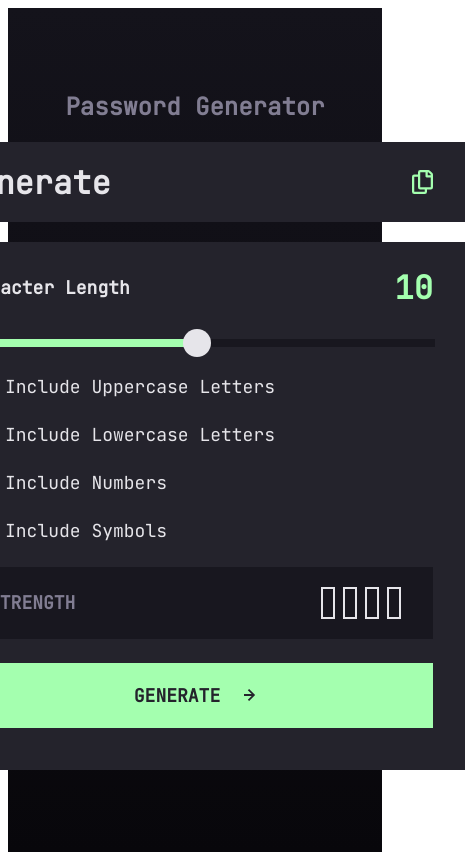
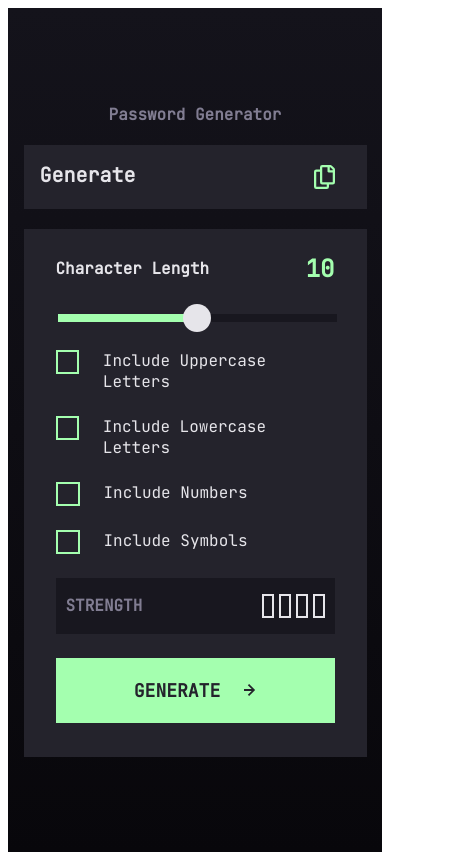
Before and after one commit to alx29/Password-Generator, a React (Vite) app: page / in a window 390 px wide. Shown: the whole page, 465 px wide, since content can reach past the window. Built offline with nearby package versions, Linux system fonts and the light colour scheme.

Commit message:
made the site responsive

```diff
--- a/src/App.css
+++ b/src/App.css
@@ -20,3 +20,9 @@
   line-height: normal;
   margin-bottom: 20px;
 }
+
+@media only screen and (max-width: 600px) {
+  .App .title {
+    font-size: 16px;
+  }
+}
--- a/src/components/CharacterLength.css
+++ b/src/components/CharacterLength.css
@@ -28,3 +28,13 @@
     font-weight: 700;
     line-height: normal;
 }
+
+@media only screen and (max-width: 600px) {
+    .textStyle {
+        font-size: 16px;
+    }
+
+    .numberStyle {
+        font-size: 24px;
+    }
+}
--- a/src/components/Condition.css
+++ b/src/components/Condition.css
@@ -17,3 +17,9 @@
     line-height: normal;
     padding-left: 24px;
 }
+
+@media only screen and (max-width: 600px) {
+    .conditionContainer .condition {
+        font-size: 16px;
+    }
+}
--- a/src/components/DifficultyBar.css
+++ b/src/components/DifficultyBar.css
@@ -57,3 +57,38 @@
 .difficultyBarContainer .difficultyBarBox .difficulty .difficultyText {
     margin-right: 7.5px;
 }
+
+@media only screen and (max-width: 600px) {
+    .difficultyBarContainer .difficultyBarBox {
+        /* width: 311px; */
+        height: 56px;
+        flex-shrink: 0;
+    }
+
+    .difficultyBarContainer .difficultyBarBox .strength {
+        padding-left: 10px;
+    }
+
+    .difficultyBarContainer .difficultyBarBox .difficulty {
+        padding-right: 10px;
+    }
+
+    .difficultyBarContainer .difficultyBarBox .difficulty .difficultyText {
+        margin-right: 5px;
+    }
+
+    .difficultyBarContainer .difficultyBarBox .textStyle {
+        font-size: 16px;
+    }
+
+    .difficultyBarContainer .difficultyBarBox .difficulty .square {
+        width: 8px;
+        height: 20px;
+        flex-shrink: 0;
+        margin-left: 5px;
+    }
+
+    .difficultyBarContainer .difficultyBarBox .difficulty .difficultyText {
+        font-size: 16px;
+    }
+}
--- a/src/components/PasswordBody.css
+++ b/src/components/PasswordBody.css
@@ -44,3 +44,11 @@
     line-height: normal;
     margin-right: 24px;
 }
+
+@media only screen and (max-width: 600px) {
+    .PasswordBody {
+        width: 343px;
+        height: 528px;
+        flex-shrink: 0;
+    }
+}
--- a/src/components/PasswordHeader.css
+++ b/src/components/PasswordHeader.css
@@ -44,6 +44,25 @@
     width: 21px;
     height: 24px;
     flex-shrink: 0;
-    padding: 28px 32px 28px 0px;
+    /* padding: 28px 32px 28px 0px; */
+    margin-right: 32px;
     cursor: pointer;
 }
+
+@media only screen and (max-width: 600px) {
+    .PasswordHeader {
+        width: 343px;
+        height: 64px;
+        flex-shrink: 0;
+    }
+
+    .PasswordHeader .password {
+        font-size: 20px;
+        padding: 17px 0px 15px 16px;
+    }
+
+    .PasswordHeader .copyContainer .copyText {
+        font-size: 16px;
+        margin-right: 10px;
+    }
+}
--- a/src/generatePasswordFunction.ts
+++ b/src/generatePasswordFunction.ts
@@ -26,7 +26,7 @@ export function generatePasswordAlgorithm(state: IPasswordState) {
 
     // Check if at least one character set is selected
     if (validChars.length === 0) {
-        return 'Select at least one character set';
+        return 'Select condition';
     }
 
     let password = '';
@@ -60,7 +60,6 @@ export function generatePasswordAlgorithm(state: IPasswordState) {
 
     // Shuffle the password to make it more random
     password = shuffleString(password);
-    console.log('###', password);
     return password;
 }
 
```
Also changed, not shown: src/components/RangeSlider.css (line endings or trailing spaces).
